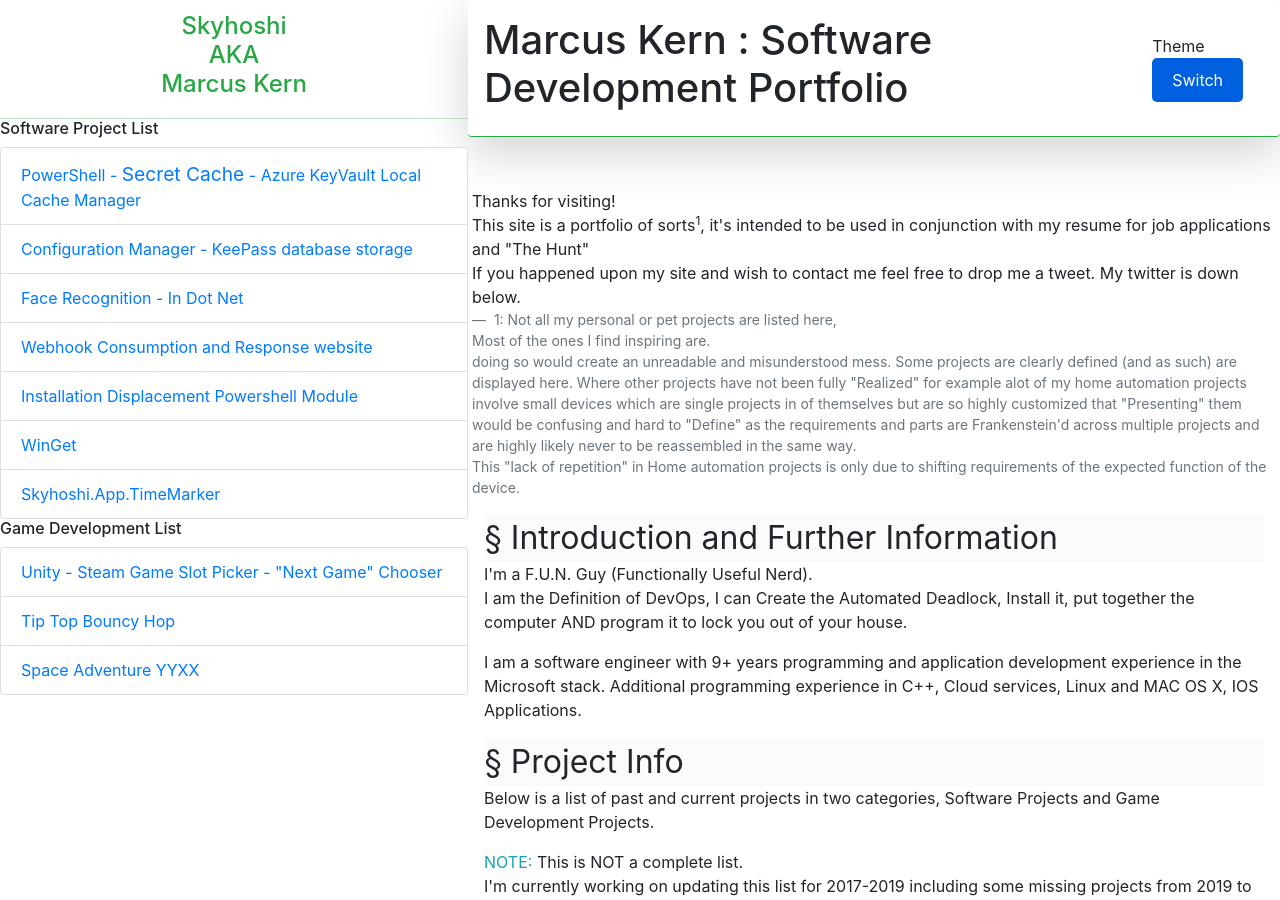
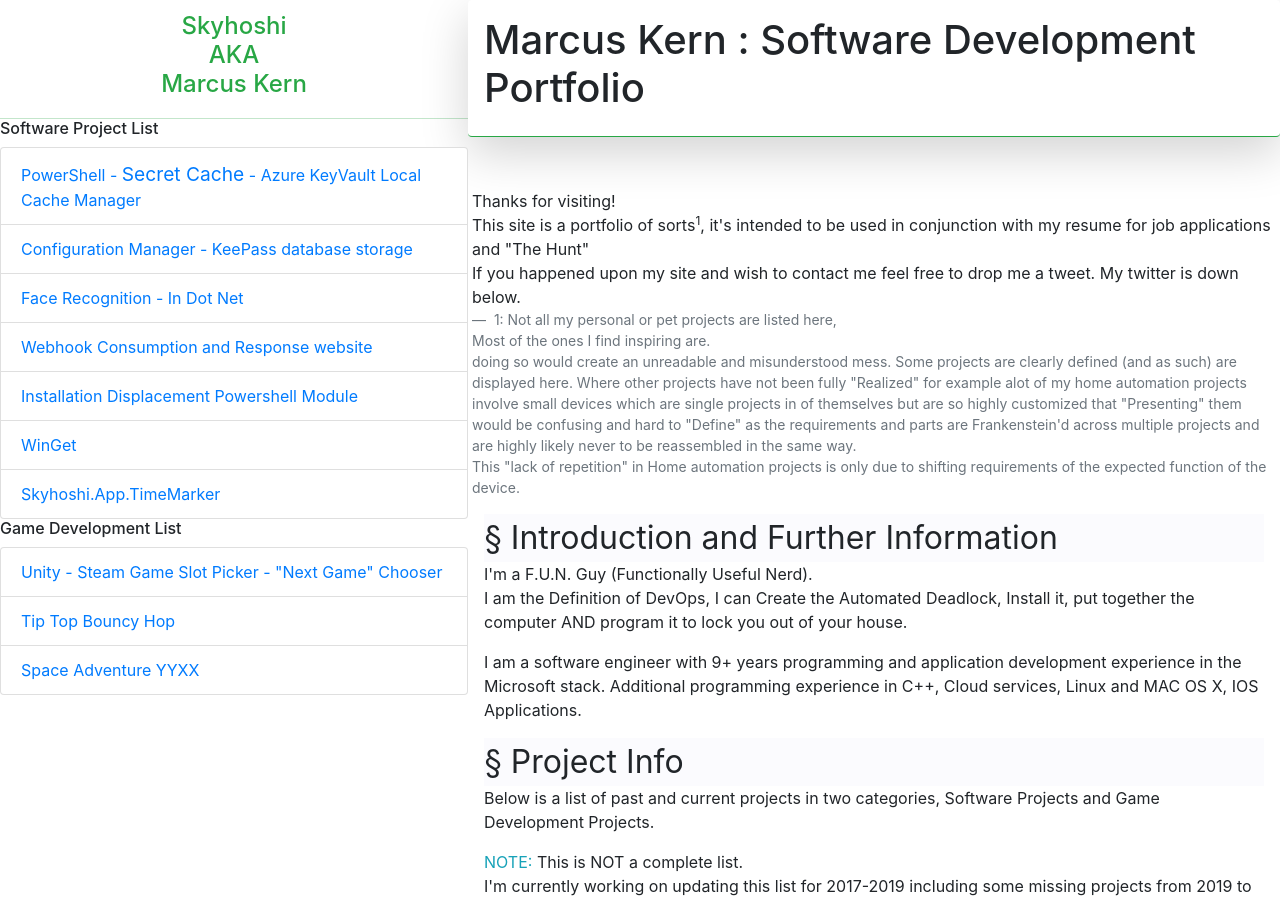
Before and after one commit to skyhoshi/skyhoshi.github.io, a Jekyll site: the page docs/index.html, which Jekyll copies as it is, in a window 1280 px wide and 900 px high. Built offline with Jekyll 4.4.1, drawn with Linux system fonts in a browser that asks for light colours; nearby versions of some CDN libraries; library files that are not in the unit come from our copies.

Commit message:
issue with themes
hiding the button until i can fix the themes

```diff
--- a/docs/index.html
+++ b/docs/index.html
@@ -5,12 +5,13 @@
     <meta charset="UTF-8">
     <meta name="viewport" content="width=device-width, initial-scale=1, shrink-to-fit=yes">
     <title>Software Development Portfolio - Marcus Kern</title>
+    <base href="https://skyhoshi.com/"/>
     <link href="content/css/theme.css" rel="stylesheet" />
     <link href="content/css/main.css" rel="stylesheet" />
     <link href="content/css/bootstrap.css" rel="stylesheet" />
 </head>
 
-<body class="fas">
+<body>
     <nav class="nav" style="width: 75vw;min-width:468px; max-height: max-content;">
         <header class="card-header text-success alert-success bg-white">
             <h4 class="text-center">Skyhoshi<br />AKA<br />Marcus Kern</h4>
@@ -36,7 +37,7 @@
     <main role="main" class="">
         <article class="card-header border-success shadow-lg p-3 mb-5 bg-white rounded d-inline-flex align-content-end" style="min-height:119px">
             <section class="content-success border-success d-inline"><h1>Marcus Kern : Software Development Portfolio</h1></section>
-            <section class="m-xl-auto">
+            <section class="m-xl-auto" style="display:none;">
                 Theme <button id="switch" onclick="toggleTheme()">Switch</button>
             </section>
         </article>
```
